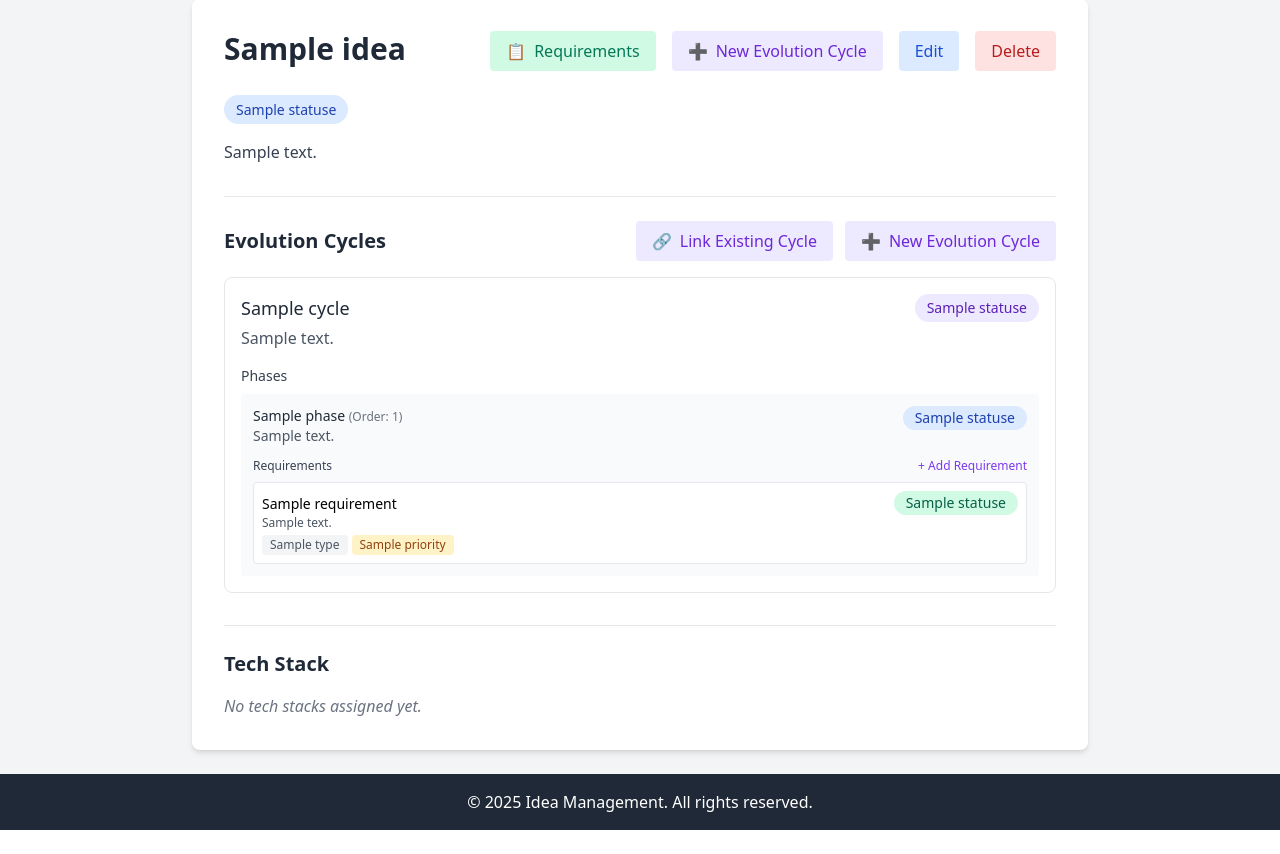
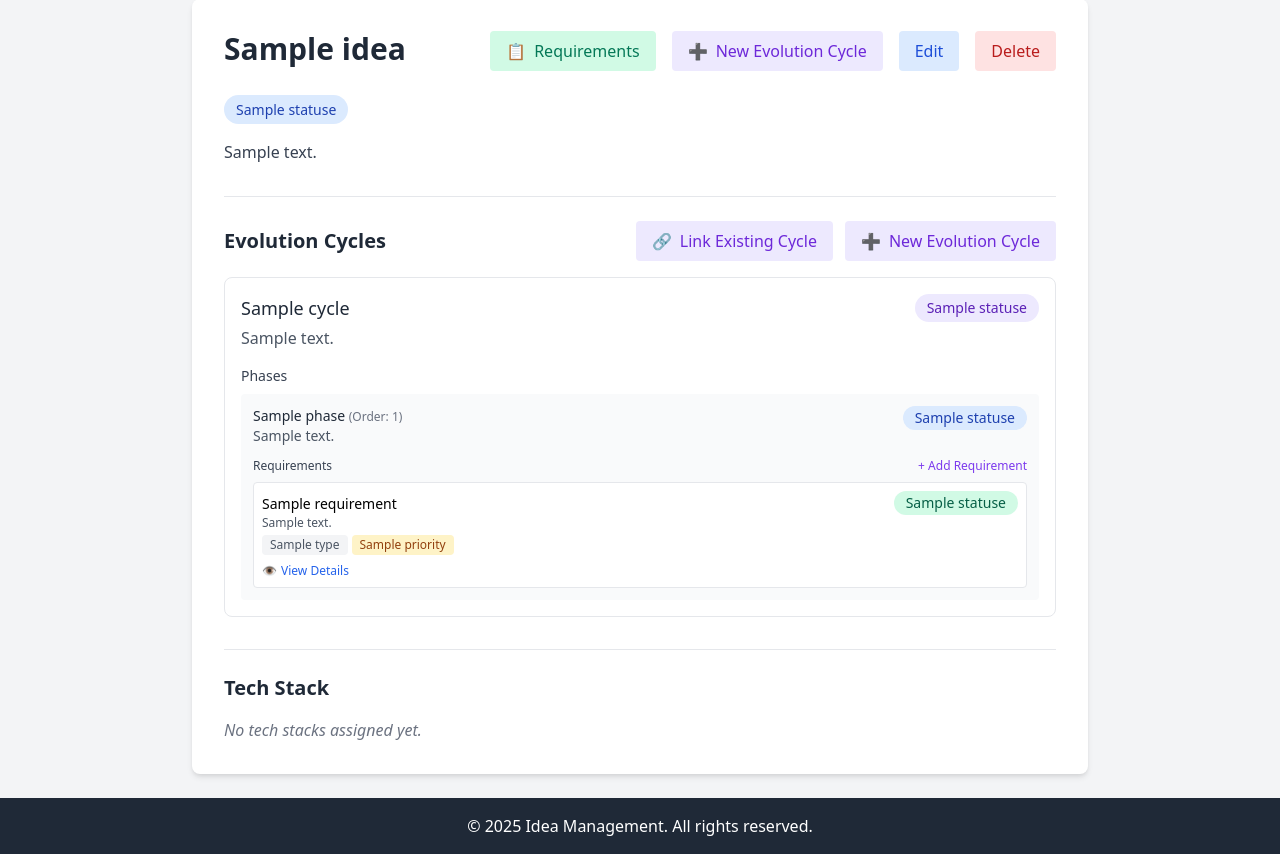
Before and after one commit to pedroanisio/idea-management, a Flask app: page /ideas/1 in a window 1280 px wide. Shown: the part 89-943 px from the top of the page. Before the commit the page ends 919 px from the top, so only its background shows below. Run offline with Flask 3, Linux system fonts and the light colour scheme; tables that the repository leaves empty hold one stand-in row (values such as "Sample post").

Commit message:
Add view details link for requirements and improve requirement type selection
- Add "View Details" link to requirements on idea detail page
- Make requirement type selection required in create requirement form
- Update requirement type dropdown to use correct template variable

```diff
--- a/templates/ideas/show.html
+++ b/templates/ideas/show.html
@@ -139,6 +139,12 @@
                                                                 </span>
                                                                 {% endif %}
                                                             </div>
+                                                            <div class="mt-2">
+                                                                <a href="{{ url_for('requirements_show', id=req.id) }}"
+                                                                   class="text-xs text-blue-600 hover:text-blue-800 flex items-center">
+                                                                    <span class="mr-1">👁️</span> View Details
+                                                                </a>
+                                                            </div>
                                                         </div>
                                                         <span class="status-badge {{ req.status.name|lower|replace(' ', '-') }}
                                                                  bg-green-100 text-green-800 px-2 py-0.5 rounded text-xs">
--- a/templates/requirements/create.html
+++ b/templates/requirements/create.html
@@ -32,10 +32,10 @@
 
                 <div>
                     <label for="type_id" class="block text-gray-700 text-sm font-bold mb-2">Type</label>
-                    <select name="type_id" id="type_id"
+                    <select name="type_id" id="type_id" required
                             class="shadow appearance-none border rounded w-full py-2 px-3 text-gray-700 leading-tight focus:outline-none focus:shadow-outline">
                         <option value="">Select a type...</option>
-                        {% for type in types %}
+                        {% for type in requirement_types %}
                         <option value="{{ type.id }}">{{ type.name }}</option>
                         {% endfor %}
                     </select>
```
